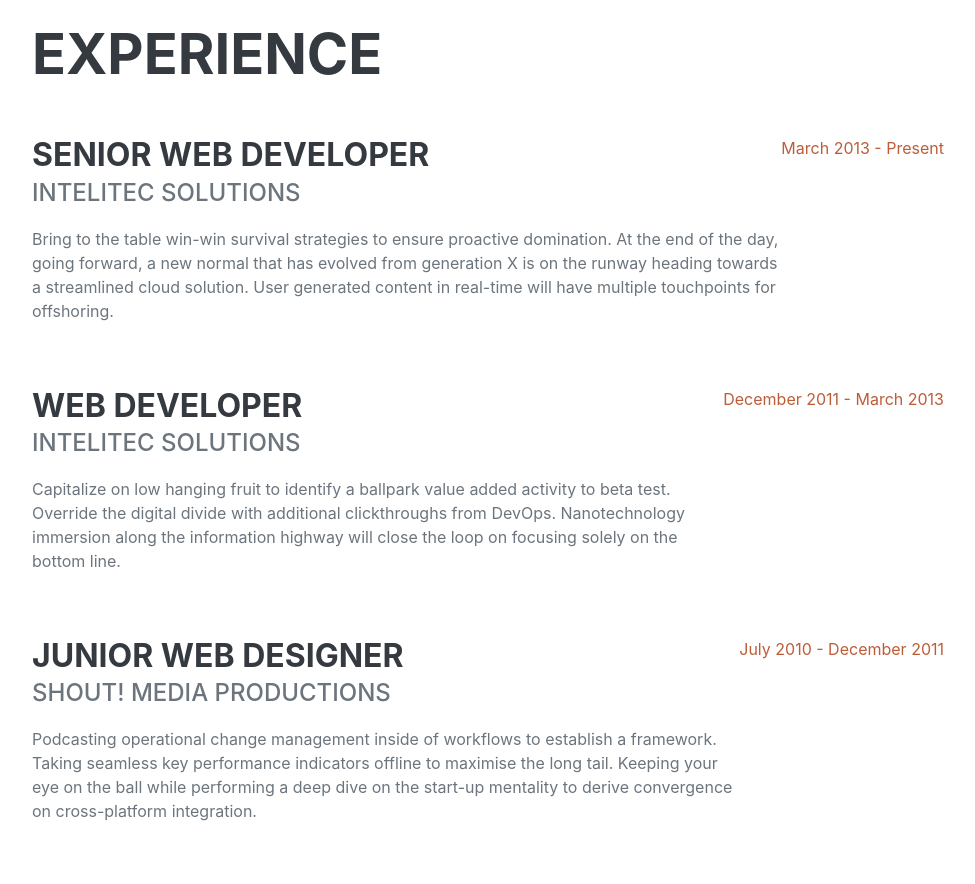
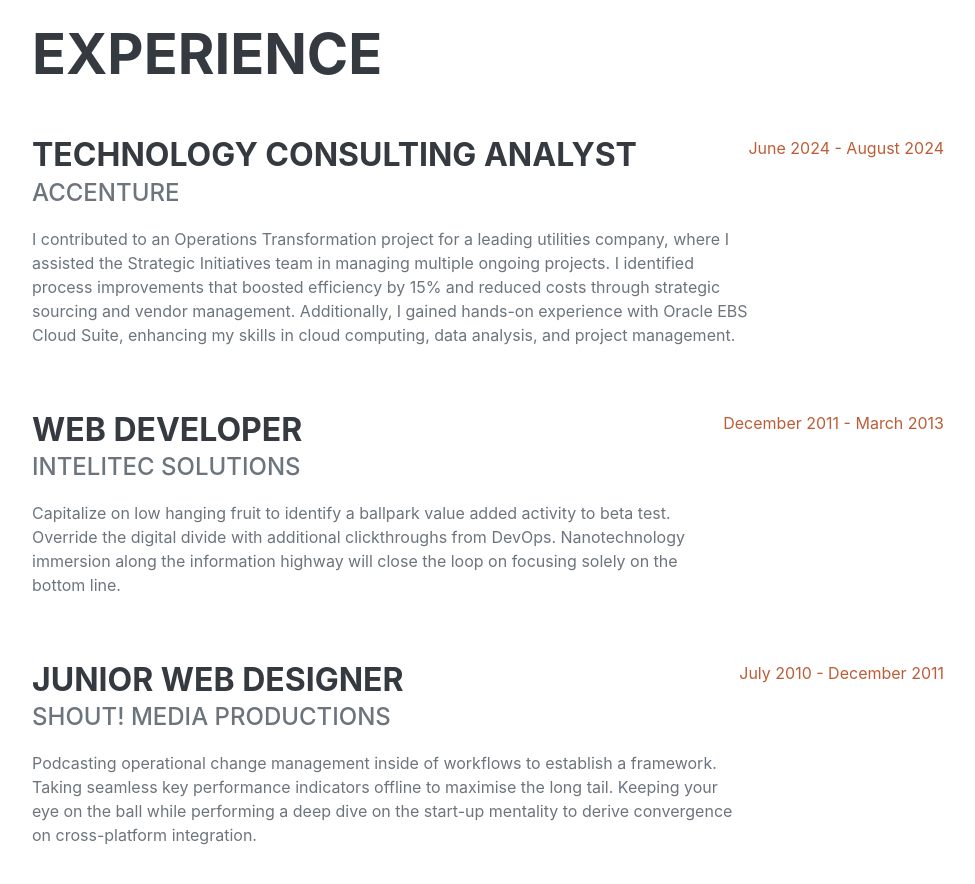
Before and after one commit to KriNeupane/portfolio, a plain HTML site: page startbootstrap-resume-gh-pages/index.html in a window 1280 px wide. Shown: the part 860-1744 px from the top of the page, without its empty margins (288-1263 px from the left). Drawn offline with nearby package versions, Linux system fonts and the light colour scheme; a web font is replaced by a local one.

Commit message:
second commit

```diff
--- a/startbootstrap-resume-gh-pages/index.html
+++ b/startbootstrap-resume-gh-pages/index.html
@@ -61,11 +61,11 @@
                     <h2 class="mb-5">Experience</h2>
                     <div class="d-flex flex-column flex-md-row justify-content-between mb-5">
                         <div class="flex-grow-1">
-                            <h3 class="mb-0">Senior Web Developer</h3>
-                            <div class="subheading mb-3">Intelitec Solutions</div>
-                            <p>Bring to the table win-win survival strategies to ensure proactive domination. At the end of the day, going forward, a new normal that has evolved from generation X is on the runway heading towards a streamlined cloud solution. User generated content in real-time will have multiple touchpoints for offshoring.</p>
+                            <h3 class="mb-0">Technology Consulting Analyst</h3>
+                            <div class="subheading mb-3">Accenture</div>
+                            <p>I contributed to an Operations Transformation project for a leading utilities company, where I assisted the Strategic Initiatives team in managing multiple ongoing projects. I identified process improvements that boosted efficiency by 15% and reduced costs through strategic sourcing and vendor management. Additionally, I gained hands-on experience with Oracle EBS Cloud Suite, enhancing my skills in cloud computing, data analysis, and project management.</p>
                         </div>
-                        <div class="flex-shrink-0"><span class="text-primary">March 2013 - Present</span></div>
+                        <div class="flex-shrink-0"><span class="text-primary">June 2024 - August 2024</span></div>
                     </div>
                     <div class="d-flex flex-column flex-md-row justify-content-between mb-5">
                         <div class="flex-grow-1">
```
